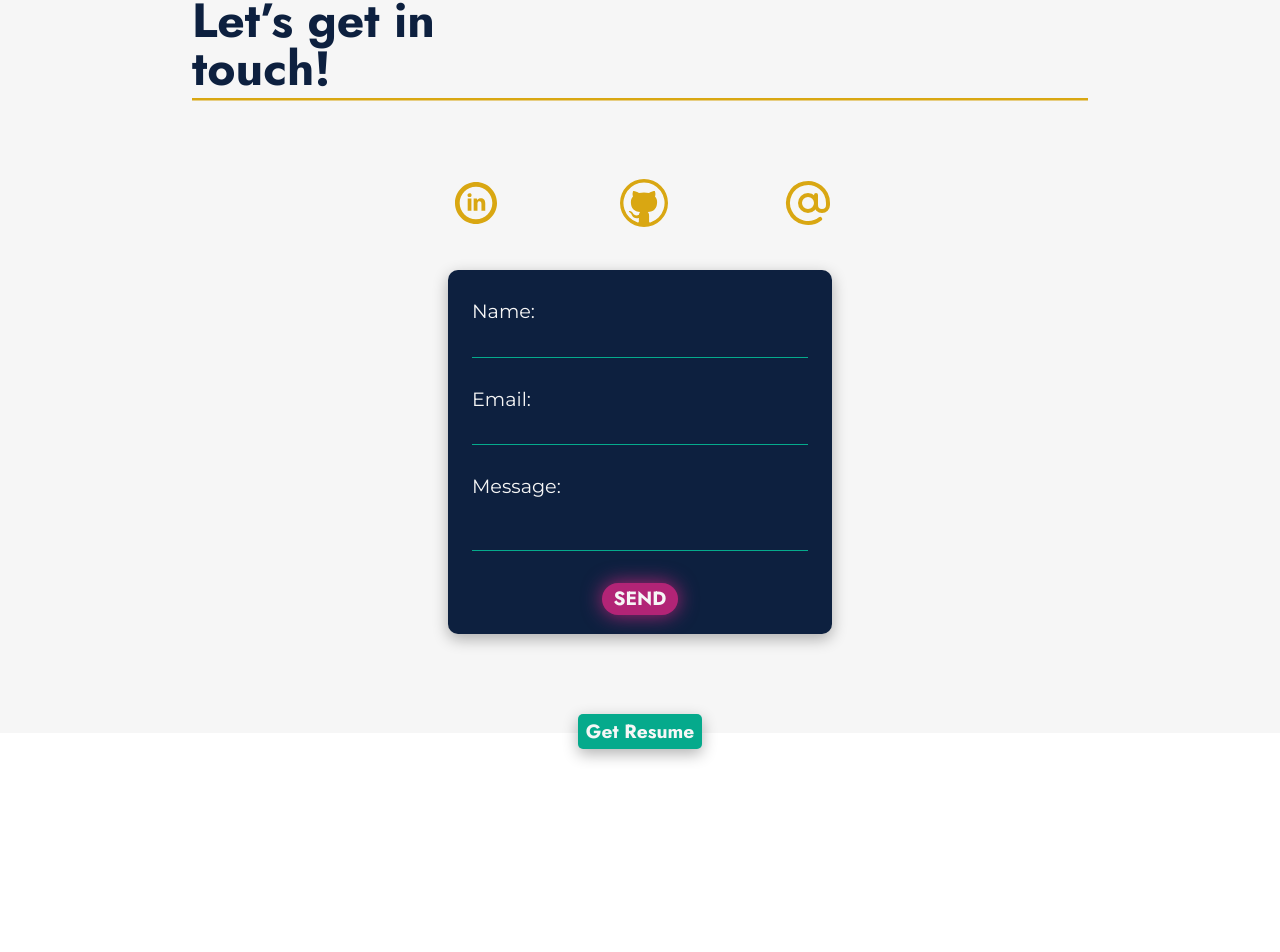
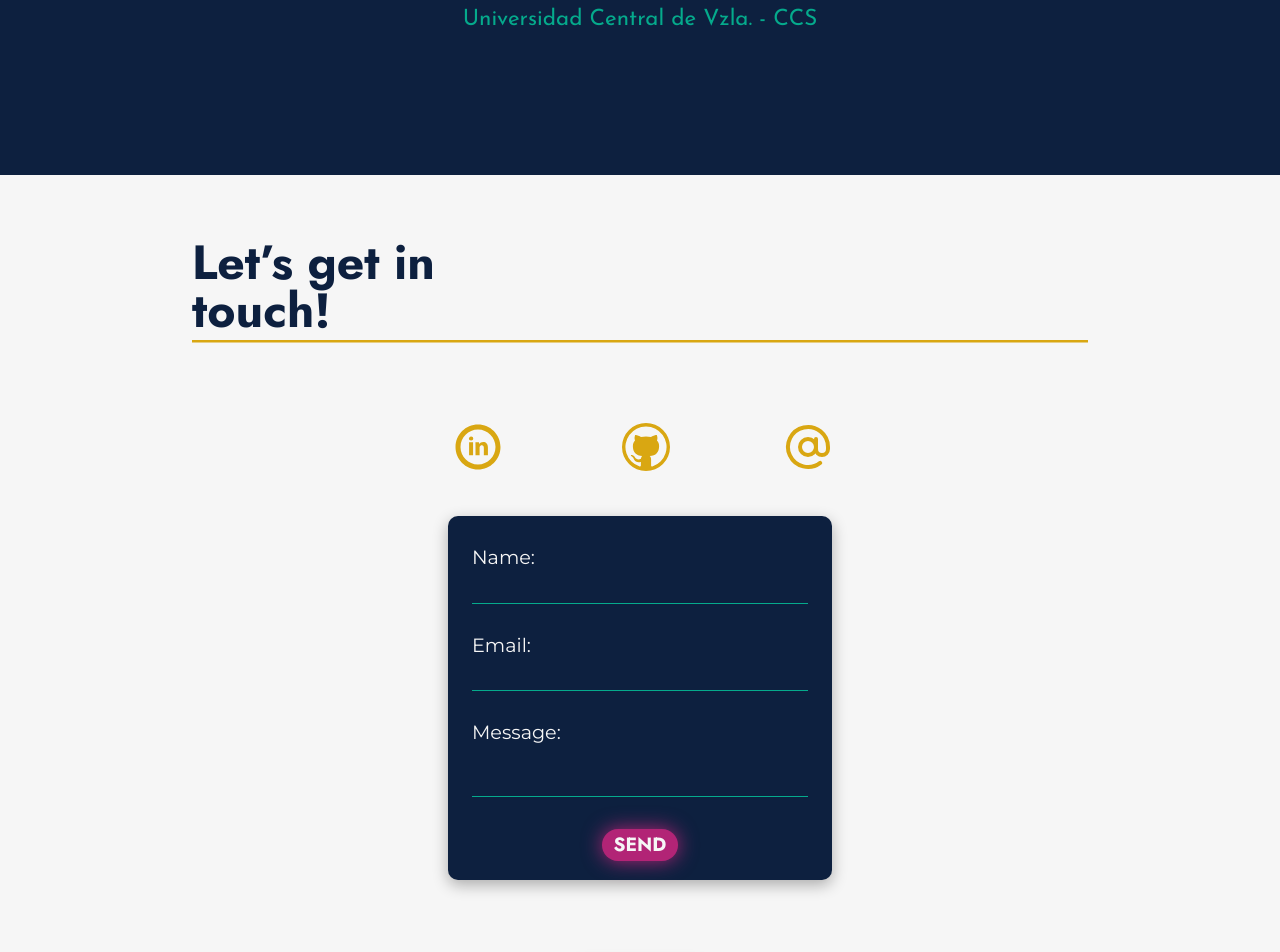
Before and after one commit to Dani-RG/Portfolio-DanielRondon-V1, a React (Create React App) app: page / in a window 1280 px wide. Shown: the part 5839-6791 px from the top of the page. Before the commit the page ends 6608 px from the top, so only its background shows below. Built offline with nearby package versions, Linux system fonts and the light colour scheme.

Commit message:
style fixes

```diff
--- a/src/App.css
+++ b/src/App.css
@@ -305,7 +305,6 @@ body {
 /* ----- ABOUT ----- */
 
 .about_view {
-  height: 100vh;
   width: 100vw;
   background-color: var(--dark-color);
 }
@@ -575,8 +574,8 @@ body {
 /* ----- CONTACT ----- */
 
 .contact_view {
-  height: 100vh;
   width: 100vw;
+  height: 105vh;
 }
 
 .contact_set {
@@ -646,6 +645,10 @@ form label {
   width: 100%;
 }
 
+#in_logo {
+  font-size: 125%;
+}
+
 .send_btn {
   color: var(--light-color);
   background-color: var(--alt-color);
@@ -687,10 +690,6 @@ form label {
     width: 30vw;
   }
 
-  #in_logo {
-    font-size: 3.5rem;
-  }
-
   #lets_get {
     width: 20vw;
   }
```
